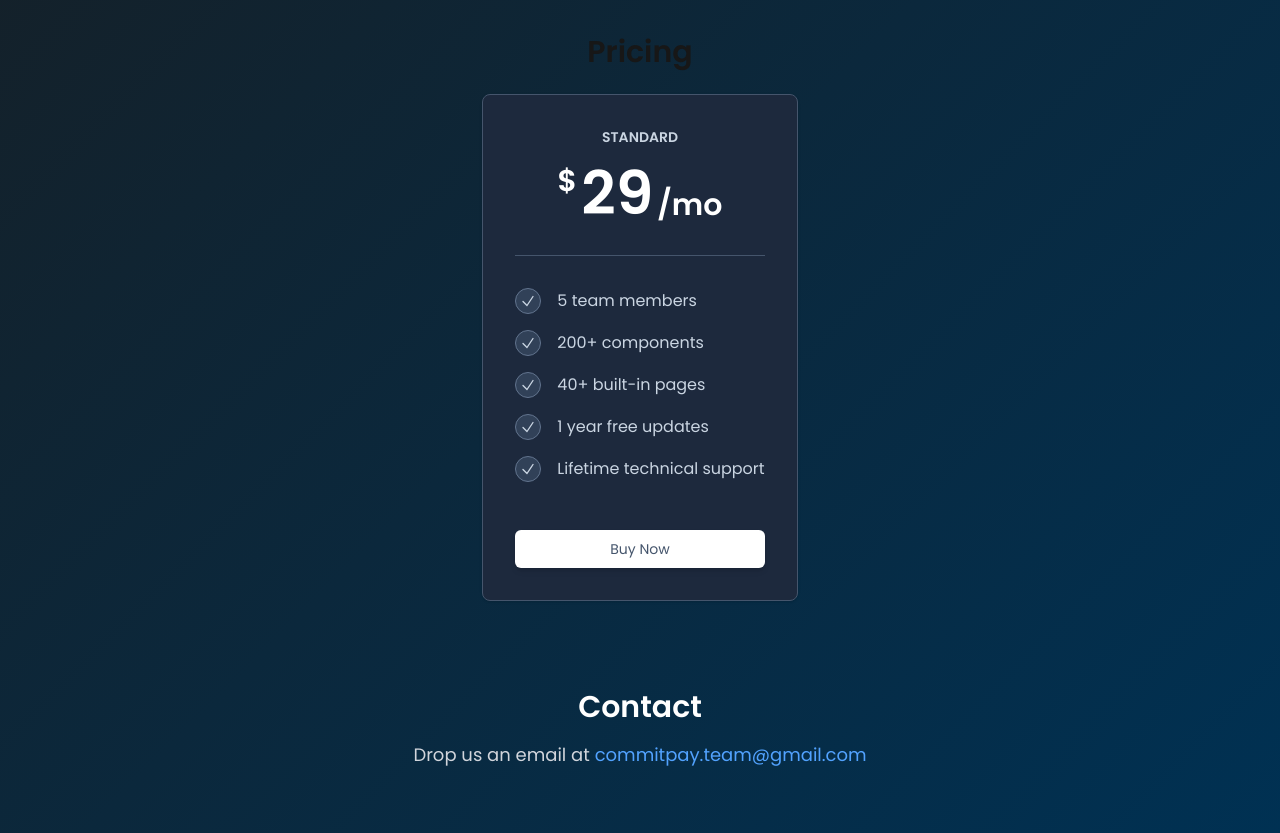
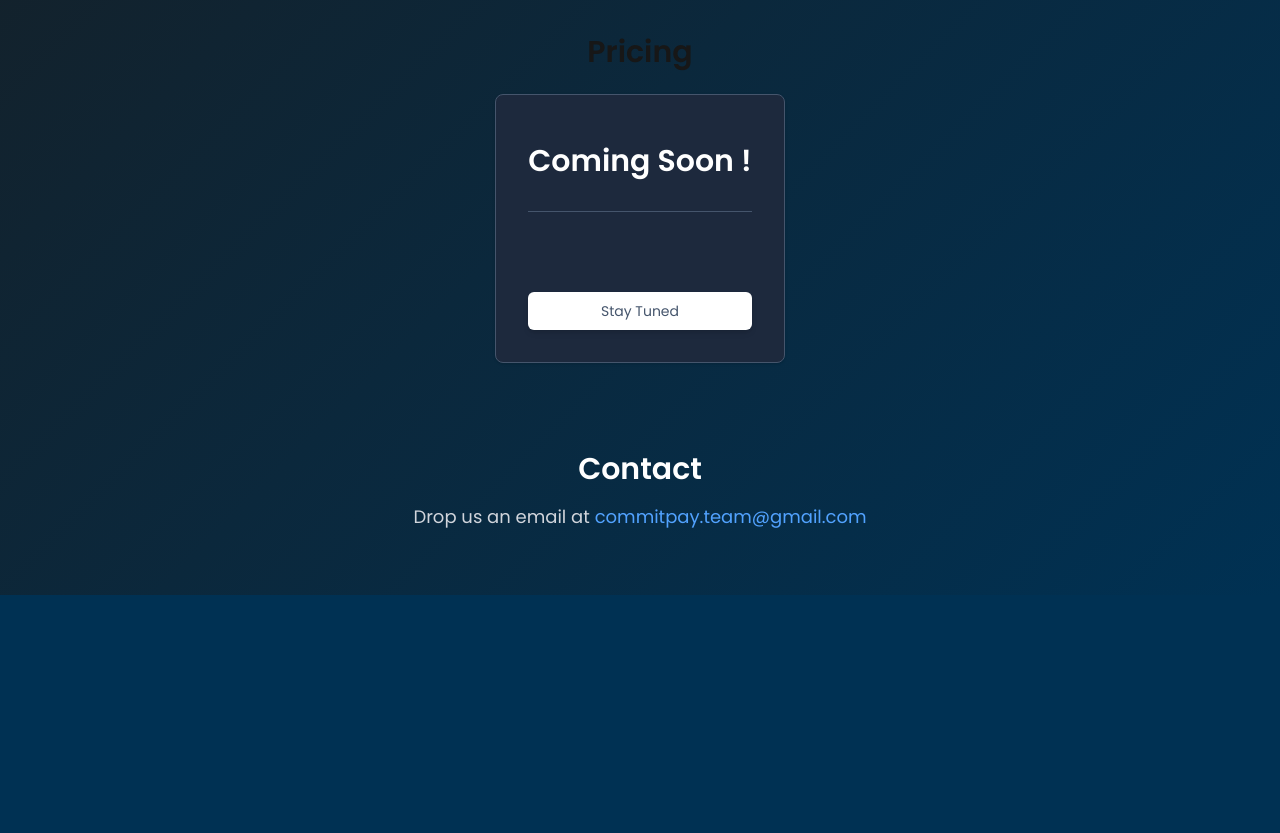
Before and after one commit to mohammadanas51/commitpay-v2, a Next.js app: page / in a window 1280 px wide. Shown: the part 1820-2653 px from the top of the page. After the commit the page ends 2415 px from the top, so only its background shows below. Built offline with nearby package versions, Linux system fonts and the light colour scheme.

Commit message:
join now button linked with the mvp

```diff
--- a/src/components/landingPage/CtaButtons.tsx
+++ b/src/components/landingPage/CtaButtons.tsx
@@ -12,7 +12,9 @@ function CtaButtons() {
 
     <div className={`flex justify-center items-center mt-8 ${poppins.className} font-semibold text-2xl`} >
       <a
-        href="#cta"
+        href="https://commitpay-mvp.web.app/"
+        target="_blank"
+        rel="noopener noreferrer"
         className="relative inline-block bg-gradient-to-r from-blue-600 to-blue-700 text-white px-10 py-4 rounded-lg hover:from-blue-700 hover:to-blue-800 transition-all duration-300 shadow-lg hover:shadow-blue-500/25 hover:scale-105"
       >
         <span className="relative z-10">Join Now - It's Free</span>
--- a/src/components/landingPage/Pricing.tsx
+++ b/src/components/landingPage/Pricing.tsx
@@ -21,15 +21,16 @@ function Pricing() {
       <div className="flex justify-center">
         <div className="flex flex-col rounded-lg bg-slate-800 shadow-sm max-w-96 p-8 my-6 border border-slate-600">
           <div className="pb-8 m-0 mb-8 text-center text-slate-100 border-b border-slate-600">
-            <p className="text-sm uppercase font-semibold text-slate-300">
+            <p className="text-sm uppercase font-semibold text-slate-300 hidden">
               standard
             </p>
             <h1 className="flex justify-center gap-1 mt-4 font-bold text-white text-6xl">
-              <span className="text-3xl">$</span>29
-              <span className="self-end text-3xl">/mo</span>
+              {/* <span className="text-3xl">$</span>29
+              <span className="self-end text-3xl">/mo</span> */}
+              <span className="text-3xl">Coming Soon !</span>
             </h1>
           </div>
-          <div className="p-0">
+          <div className="p-0 hidden">
             <ul className="flex flex-col gap-4">
               <li className="flex items-center gap-4">
                 <span className="p-1 border rounded-full border-slate-500 bg-slate-700">
@@ -133,7 +134,7 @@ function Pricing() {
               className="min-w-32 w-full rounded-md bg-white py-2 px-4 border border-transparent text-center text-sm text-slate-600 transition-all shadow-md hover:shadow-lg focus:bg-white/90 focus:shadow-none active:bg-white/90 hover:bg-white/90 active:shadow-none disabled:pointer-events-none disabled:opacity-50 disabled:shadow-none"
               type="button"
             >
-              Buy Now
+              Stay Tuned
             </button>
           </div>
         </div>
```
